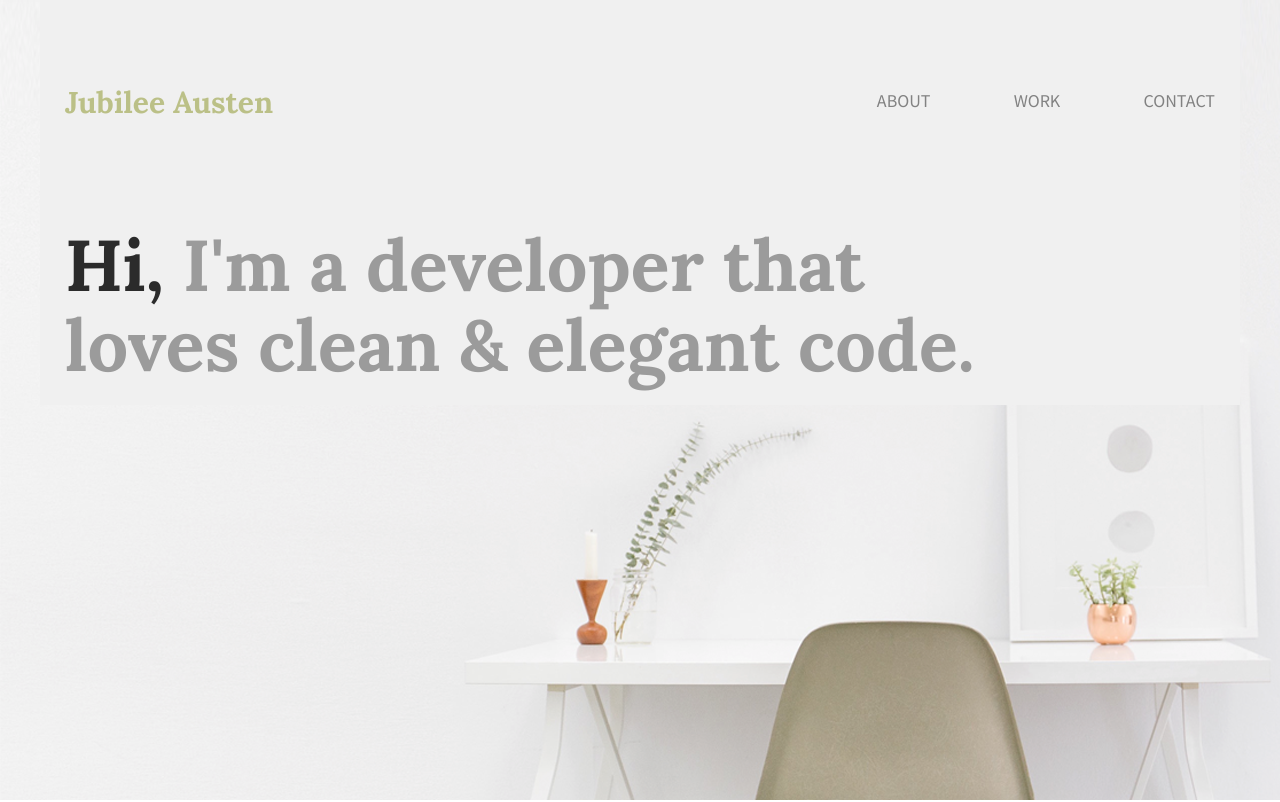
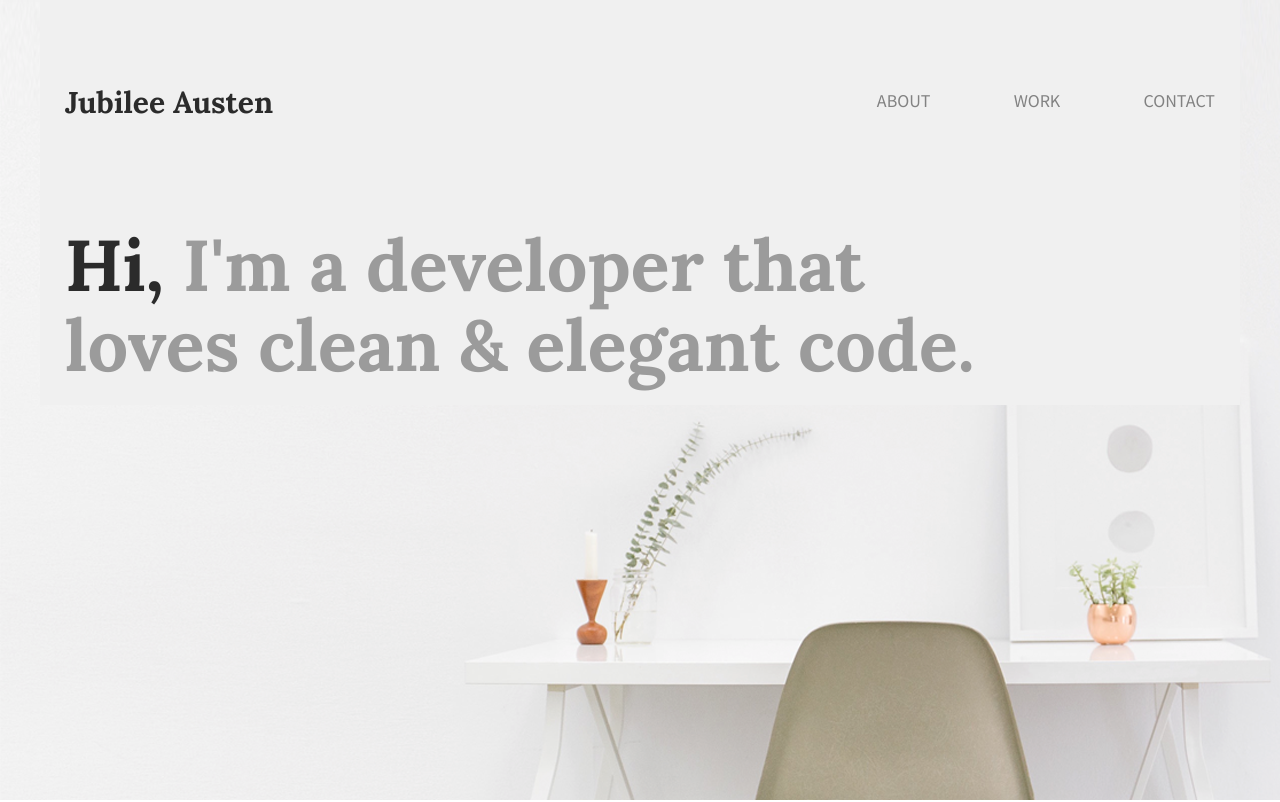
Before and after one commit to B-AlexiaYoung/105-project, a plain HTML site: page index.html in a window 1280 px wide. Shown: the top 802 px of the page. Drawn offline with nearby package versions, Linux system fonts and the light colour scheme.

Commit message:
change h1 color again

```diff
--- a/css/main.css
+++ b/css/main.css
@@ -42,7 +42,7 @@ header h1 {
     padding: 65px 0 65px 25px;
     font-family: 'Lora', serif;
     font-size: 30px;
-    color:#bbc087 ;
+    /*color:#bbc087*/ ;
 }
 
 nav {
```
